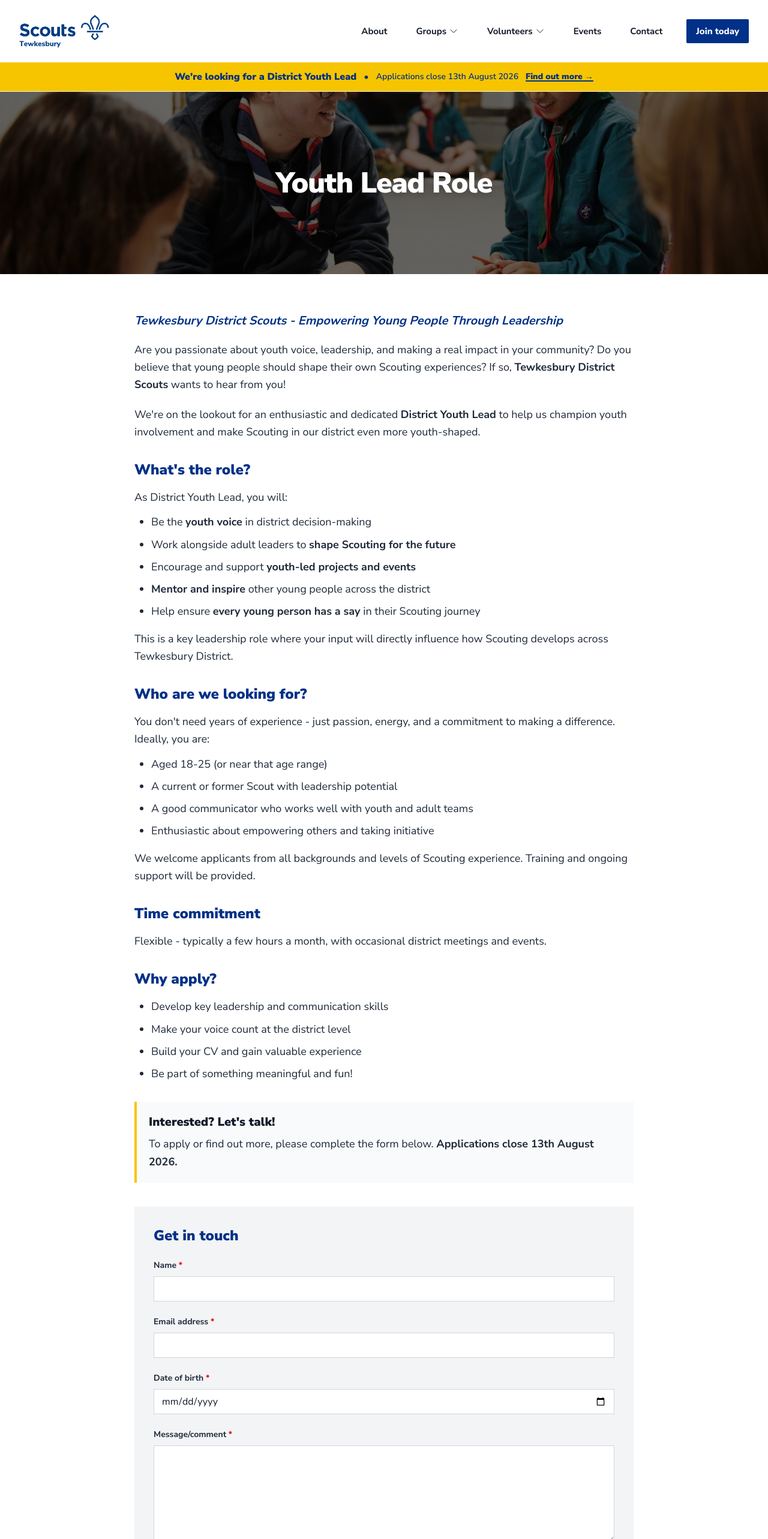
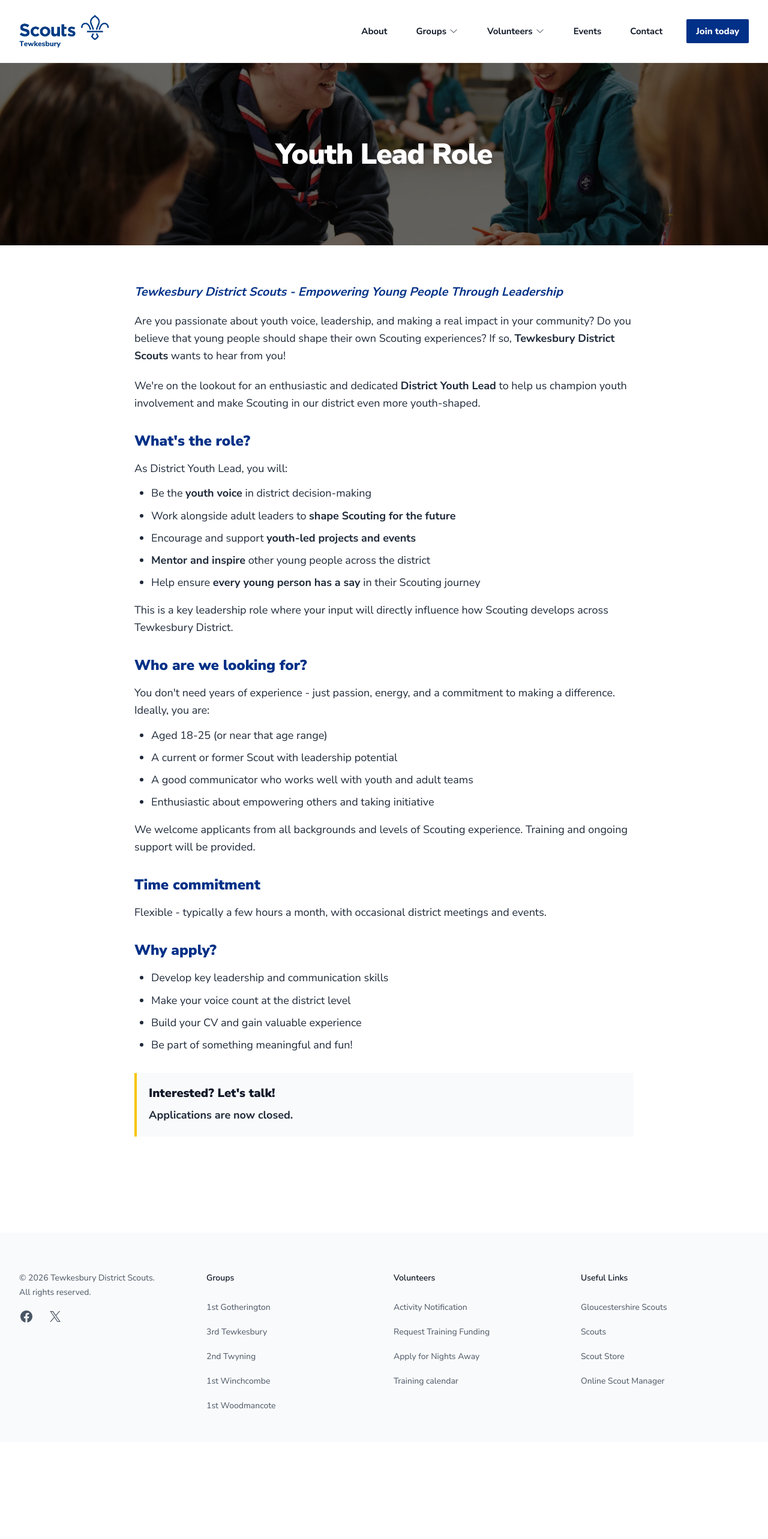
Before and after one commit to niccoates/tewkesburyscouts.org.uk, a Next.js app: page /youth-lead-role in a window 1280 px wide. Shown: the top 2566 px of the page at 60% size. After the commit the page ends 2404 px from the top, so only its background shows below. Built offline with nearby package versions, Linux system fonts and the light colour scheme.

Commit message:
Updated contacts as Kat stepped down as DLV
- Activity Notifications go to Carole
- Funding goes to Som
- Join and Contact to Nic

```diff
--- a/src/app/api/send-activity-notification/route.js
+++ b/src/app/api/send-activity-notification/route.js
@@ -47,7 +47,7 @@ export async function POST(req) {
     // Base recipients
     const toRecipients = [
       email,
-      "kat.holter@tewkesburyscouts.org.uk",
+      "carole.o'donnell@gloucestershire-scouts.org.uk",
       ...additionalRecipients,
     ];
 
--- a/src/app/api/send-contact-email/route.js
+++ b/src/app/api/send-contact-email/route.js
@@ -67,7 +67,7 @@ export async function POST(req) {
     // Send the email using Resend
     await resend.emails.send({
       from: "Tewkesbury Scouts <no-reply@tewkesburyscouts.org.uk>",
-      to: "kat.holter@tewkesburyscouts.org.uk",
+      to: "nic.coates@gotheringtonscouts.org.uk",
       subject: "Contact Submission",
       html: emailContent,
     });
--- a/src/app/api/send-join-email/route.js
+++ b/src/app/api/send-join-email/route.js
@@ -158,7 +158,7 @@ export async function POST(req) {
     // Send the email using Resend
     await resend.emails.send({
       from: "Tewkesbury Scouts <no-reply@tewkesburyscouts.org.uk>",
-      to: "kat.holter@tewkesburyscouts.org.uk",
+      to: "nic.coates@gotheringtonscouts.org.uk",
       subject: joinType + " Joining Enquiry for " + localScoutGroup,
       html: emailContent, // Use the HTML content
     });
--- a/src/app/api/send-training-funding-request/route.js
+++ b/src/app/api/send-training-funding-request/route.js
@@ -47,7 +47,6 @@ export async function POST(request) {
     await resend.emails.send({
       from: "Tewkesbury Scouts <no-reply@tewkesburyscouts.org.uk>",
       to: [
-        "kat.holter@tewkesburyscouts.org.uk",
         "som.sadasivam@tewkesburyscouts.org.uk",
       ],
       replyTo: email,
--- a/src/app/components/Header.js
+++ b/src/app/components/Header.js
@@ -153,26 +153,6 @@ export default function Header() {
           </a>
         </div>
       </nav>
-      <a
-        href="/youth-lead-role"
-        className="group block bg-[#f6c500] px-4 py-3 text-[#003087] transition-colors hover:bg-[#ffd634] focus:outline-none focus:ring-2 focus:ring-inset focus:ring-[#003087]"
-      >
-        <div className="mx-auto flex max-w-7xl flex-col items-center justify-center gap-1 text-center sm:flex-row sm:gap-3">
-          <span className="font-black">
-            We&apos;re looking for a District Youth Lead
-          </span>
-          <span className="hidden sm:inline" aria-hidden="true">
-            •
-          </span>
-          <span className="text-sm font-semibold">
-            Applications close 13th August 2026
-          </span>
-          <span className="text-sm font-black underline decoration-2 underline-offset-2 group-hover:no-underline">
-            Find out more
-            <span aria-hidden="true"> →</span>
-          </span>
-        </div>
-      </a>
       <Dialog
         open={mobileMenuOpen}
         onClose={setMobileMenuOpen}
--- a/src/app/youth-lead-role/page.js
+++ b/src/app/youth-lead-role/page.js
@@ -125,29 +125,11 @@ export default function YouthLeadRolePage() {
               Interested? Let&apos;s talk!
             </h2>
             <p>
-              To apply or find out more, please complete the form below.{" "}
-              <strong>Applications close 13th August 2026.</strong>
+              <strong>Applications are now closed.</strong>
             </p>
           </div>
         </section>
 
-        <section
-          aria-labelledby="youth-lead-form-heading"
-          className="mt-10 bg-gray-100 p-6 sm:p-8"
-        >
-          <h2
-            id="youth-lead-form-heading"
-            className="mb-6 text-2xl font-black text-[#003087]"
-          >
-            Get in touch
-          </h2>
-          <YouthLeadRoleFormClient />
-        </section>
-
-        <div className="mt-10 text-center text-lg font-bold text-[#003087]">
-          <p>Be the voice. Lead the change. Shape Scouting.</p>
-          <p className="mt-2">Tewkesbury District Scouts - Skills for Life</p>
-        </div>
       </div>
     </div>
   );
```
